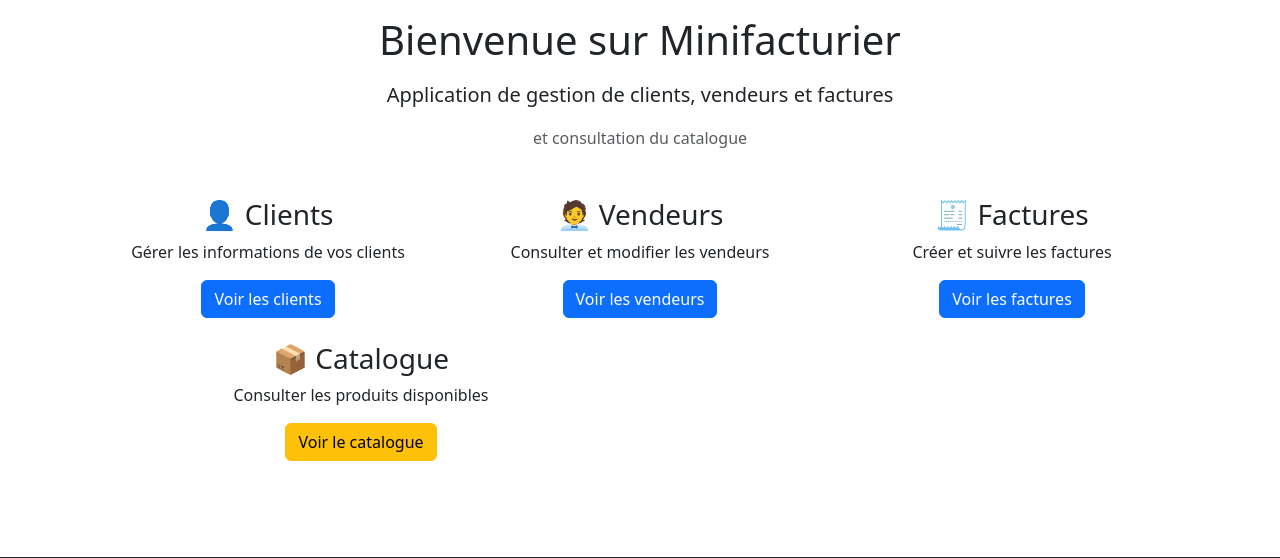
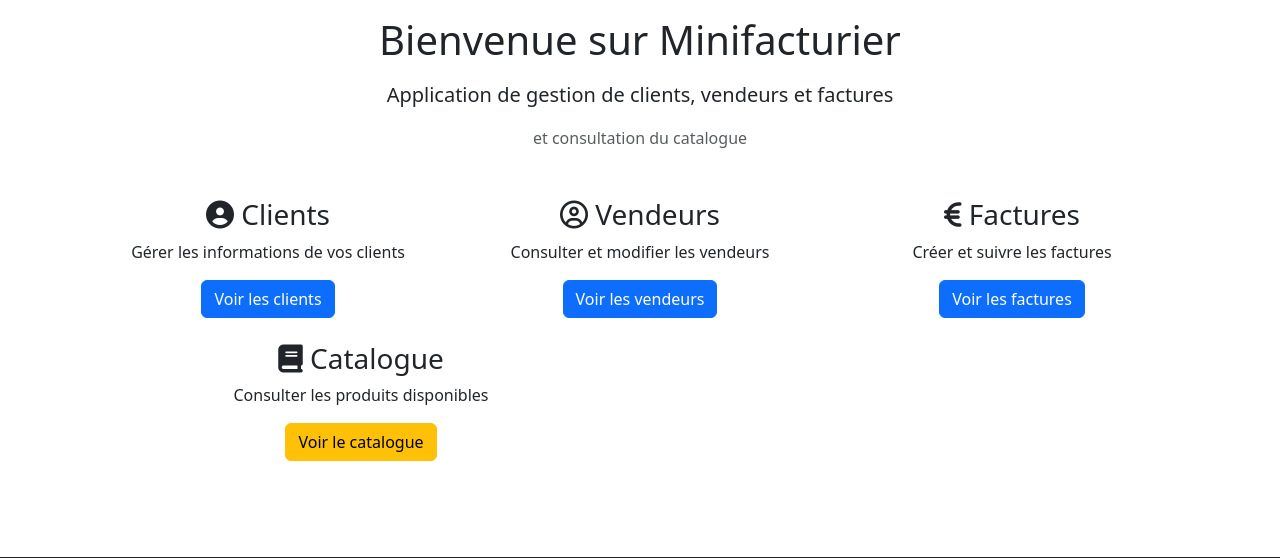
Before and after one commit to jefflearning40/minifacturier, a Symfony app: template templates/home/index.html.twig in a window 1280 px wide. Shown: the part 56-614 px from the top of the page. Run offline with Twig, Linux system fonts and the light colour scheme; the template is opened without the code that fills it, so the values that code supplies are empty; some libraries are stand-ins or nearby versions.

Commit message:
add file txt fontawesome used

```diff
--- /dev/null
+++ b/documentation/icone font awesome.txt
@@ -0,0 +1,6 @@
+icone font awesome
+<i class="fa-regular fa-circle-user"></i>  		pour le vendeur
+<i class="fa-solid fa-euro-sign"></i>			pour les factures
+<i class="fa-solid fa-circle-user"></i>			pour les clients
+<i class="fa fa-book" aria-hidden="true"></i> 		pour le catalogue
+<i class="fa fa-line-chart" aria-hidden="true"></i>	pour les statistiques
--- a/templates/base.html.twig
+++ b/templates/base.html.twig
@@ -7,7 +7,8 @@
     <title>{% block title %}MiniFacturier{% endblock %}</title>
 
     <link href="https://cdn.jsdelivr.net/npm/bootstrap@5.3.8/dist/css/bootstrap.min.css" rel="stylesheet">
-    <link rel="stylesheet" type="text/css" href="https://s3.unistra.fr/master/common/assets/fonts/fontawesome/4.7.0/css/font-awesome.css?AWSAccessKeyId=M2M78RKXPAP75Y692QZX&Signature=snnhBqegenRmkB3%2F8aGO0MmaQiU%3D&Expires=1887617417&Signature=GiTaEy%2B5EOD7Gy%2FXzs2g0Mfc4tg%3D&Expires=1870971370">
+    <link rel="stylesheet" href="https://cdnjs.cloudflare.com/ajax/libs/font-awesome/6.5.0/css/all.min.css">
+
     {% block stylesheets %}{% endblock %}
 </head>
 <body>
--- a/templates/home/index.html.twig
+++ b/templates/home/index.html.twig
@@ -16,7 +16,7 @@
     <div class="row text-center">
 
         <div class="col-md-4 mb-4">
-            <h3>👤 Clients</h3>
+            <h3><i class="fa-solid fa-circle-user"></i> Clients</h3>
             <p>Gérer les informations de vos clients</p>
             <a href="{{ path('app_customer_index') }}" class="btn btn-primary">
                 Voir les clients
@@ -24,7 +24,7 @@
         </div>
 
         <div class="col-md-4 mb-4">
-            <h3>🧑‍💼 Vendeurs</h3>
+            <h3><i class="fa-regular fa-circle-user"></i> Vendeurs</h3>
             <p>Consulter et modifier les vendeurs</p>
             <a href="{{ path('app_seller_index') }}" class="btn btn-primary">
                 Voir les vendeurs
@@ -32,7 +32,7 @@
         </div>
 
         <div class="col-md-4 mb-4">
-            <h3>🧾 Factures</h3>
+            <h3><i class="fa-solid fa-euro-sign"></i> Factures</h3>
             <p>Créer et suivre les factures</p>
             <a href="{{ path('app_invoice_index') }}" class="btn btn-primary">
                 Voir les factures
@@ -40,7 +40,7 @@
         </div>
 
         <div class="col-md-6 mb-4">
-            <h3>📦 Catalogue</h3>
+            <h3><i class="fa fa-book" aria-hidden="true"></i> Catalogue</h3>
             <p>Consulter les produits disponibles</p>
             <a href="{{ path('app_catalog_index') }}" class="btn btn-warning">
                 Voir le catalogue
@@ -49,7 +49,7 @@
 
         {% if is_granted('ROLE_ADMIN') %}
             <div class="col-md-6 mb-4">
-                <h3>📊 Statistiques</h3>
+                <h3><i class="fa fa-line-chart" aria-hidden="true"></i> Statistiques</h3>
                 <p>Analyser vos ventes et performances</p>
                 <a href="{{ path('app_stats_index') }}" class="btn btn-info">
                     Voir les statistiques
```
